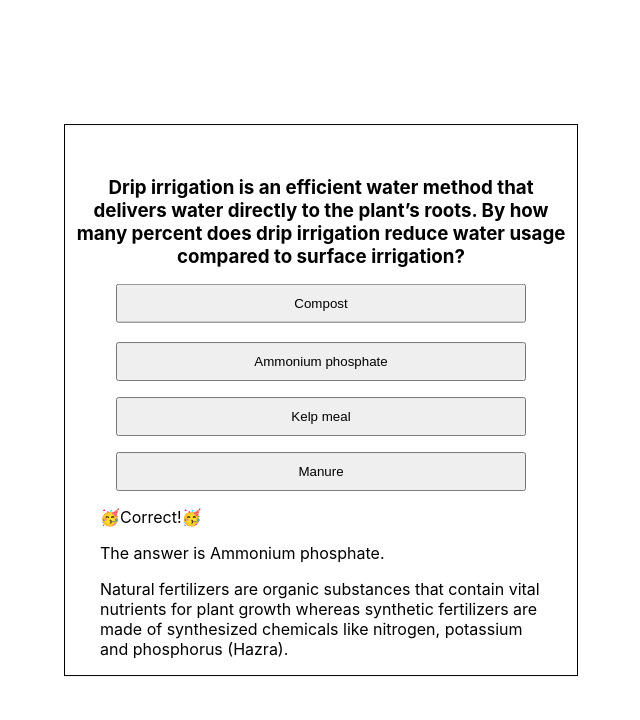
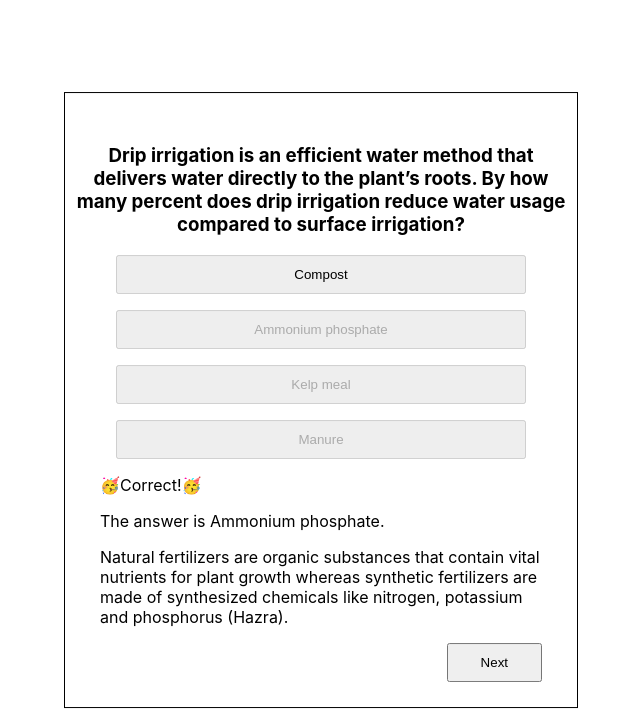
Before and after one commit to waymondrang/treevia, a React (Create React App) app: page / in a window 1280 px wide. Both pictures are taken after a click on the button "Ammonium phosphate". Shown: the top 720 px of the page, without its empty margins (319-959 px from the left). Built offline with nearby package versions, Linux system fonts and the light colour scheme.

Commit message:
minor updates

```diff
--- a/src/Trivia.js
+++ b/src/Trivia.js
@@ -4,10 +4,13 @@ import './Trivia.css';
 
 function Trivia({questionData}) {
     const [wobble, setWobble] = React.useState(0)
+
     const [showResults, setShowResults] = React.useState(false)
     const [showCorrect, setShowCorrect] = React.useState(false)
     const [showNotCorrect, setShowNotCorrect] = React.useState(false)
     const [shuffleResults, setShuffleResults] = React.useState(true)
+
+    const [textColor, setTextColor] = React.useState('black');
 
     const canShuffle = () => setShuffleResults(true)
 
@@ -44,18 +47,13 @@ function Trivia({questionData}) {
     <div className="game">
         <h3 id="question">{questionData.question}</h3>
 
-        <button type="button" className='q' onClick={evaluateAnswer} value={ans[0]}>{arr[0]}</button>
-        <button type="button" className='q' onClick={evaluateAnswer} value={ans[1]}>{arr[1]}</button>
-        <button type="button" className='q' onClick={evaluateAnswer} value={ans[3]}>{arr[3]}</button>
-        <button type="button" className='q' onClick={evaluateAnswer} value={ans[2]}> {arr[2]}</button>
+        <button type="button" className='q' onClick={evaluateAnswer} style={{color:textColor}} disabled={showResults} value={ans[0]}>{arr[0]}</button>
+        <button type="button" className='q' onClick={evaluateAnswer} disabled={showResults} value={ans[1]}>{arr[1]}</button>
+        <button type="button" className='q' onClick={evaluateAnswer} disabled={showResults} value={ans[3]}>{arr[3]}</button>
+        <button type="button" className='q' onClick={evaluateAnswer} disabled={showResults} value={ans[2]}> {arr[2]}</button>
         {showCorrect ? <IsCorrect /> : null}
         {showNotCorrect ? <NotCorrect /> : null}
         {showResults ? <Results info={questionData} /> : null}
-
-        {/* <div class="alignRight">
-            <button type="button" className='next' onClick={canShuffle}>Next</button>
-        </div> */}
-
     </div>
     );
 }
@@ -64,6 +62,9 @@ const Results = ({info}) => (
     <div>
     <p className='explanation'>The answer is {info.answer}.</p>
     <p className='explanation'>{info.explanation}</p>
+    <div className='alignRight'>
+        <button type="button" className='next'>Next</button>
+    </div>
     </div>
   )
 
@@ -80,4 +81,20 @@ function shuffle(array) {
     array.sort(() => Math.random() - 0.5);
 }
 
+const changeB1Color = () => {
+
+}
+
+const changeB2Color = () => {
+
+}
+
+const changeB3Color = () => {
+
+}
+
+const changeB4Color = () => {
+
+}
+
 export default Trivia;
```
